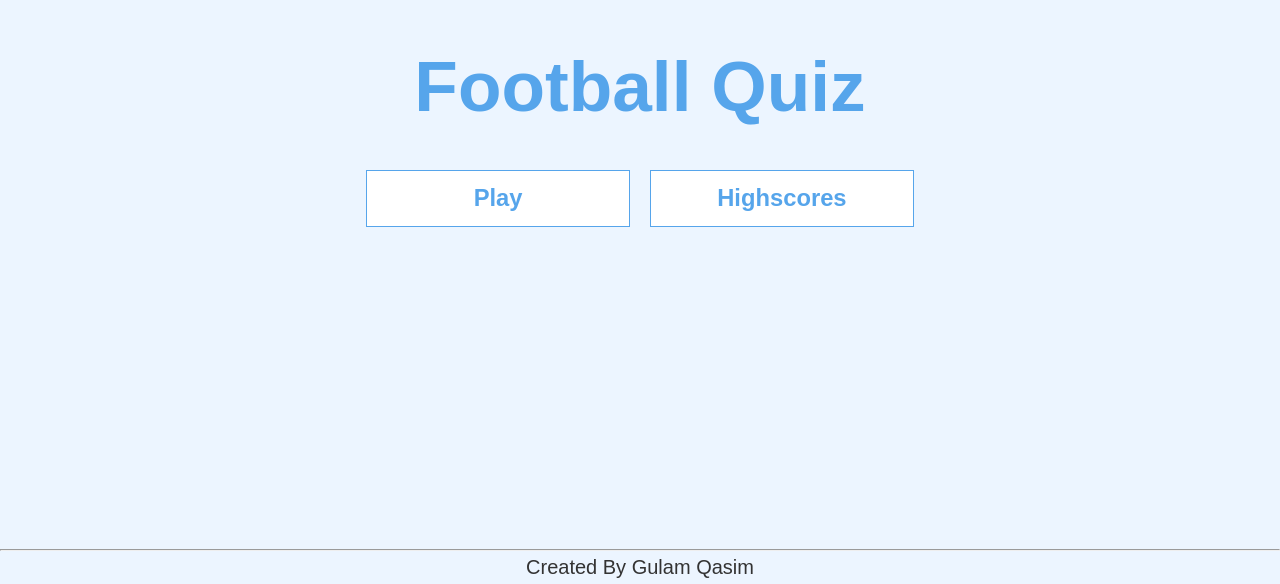
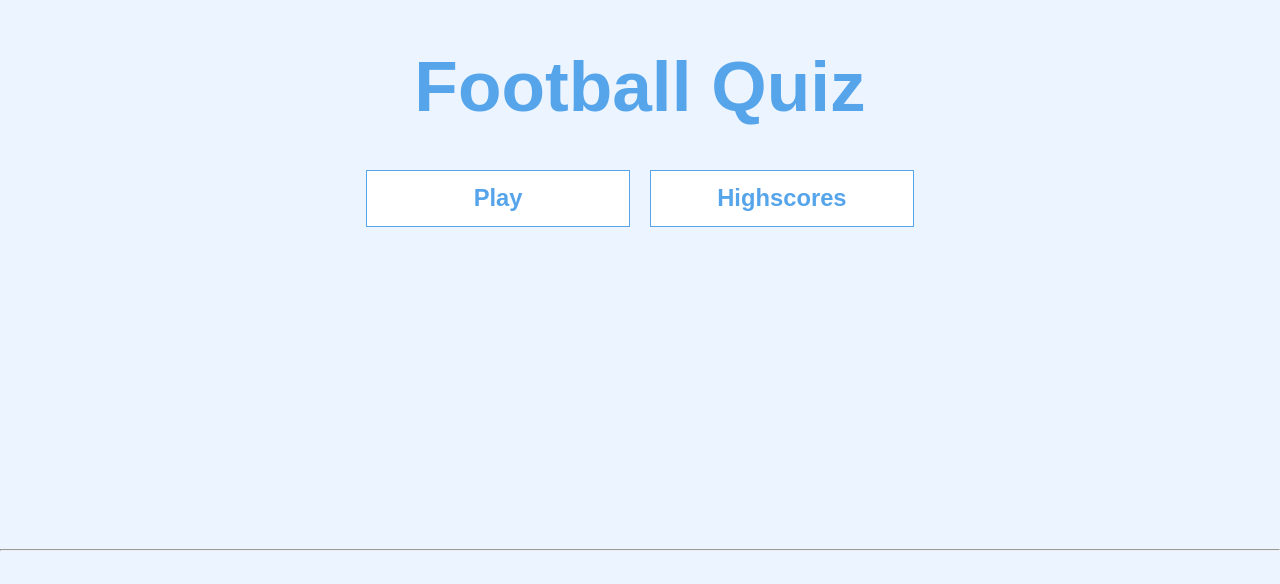
Before and after one commit to gulam101/Football-Quiz-App, a plain HTML site: page index.html in a window 1280 px wide. Shown: the part 251-835 px from the top of the page. After the commit the page ends 802 px from the top, so only its background shows below. Drawn offline with Linux system fonts and the light colour scheme.

Commit message:
Removed Template Text

```diff
--- a/index.html
+++ b/index.html
@@ -14,8 +14,6 @@
     </div>
   </div>
   <hr>
-  <div class="Author">
-  <p>Created By Gulam Qasim<p>
-    </div>
+
   </body>
 </html>
```
